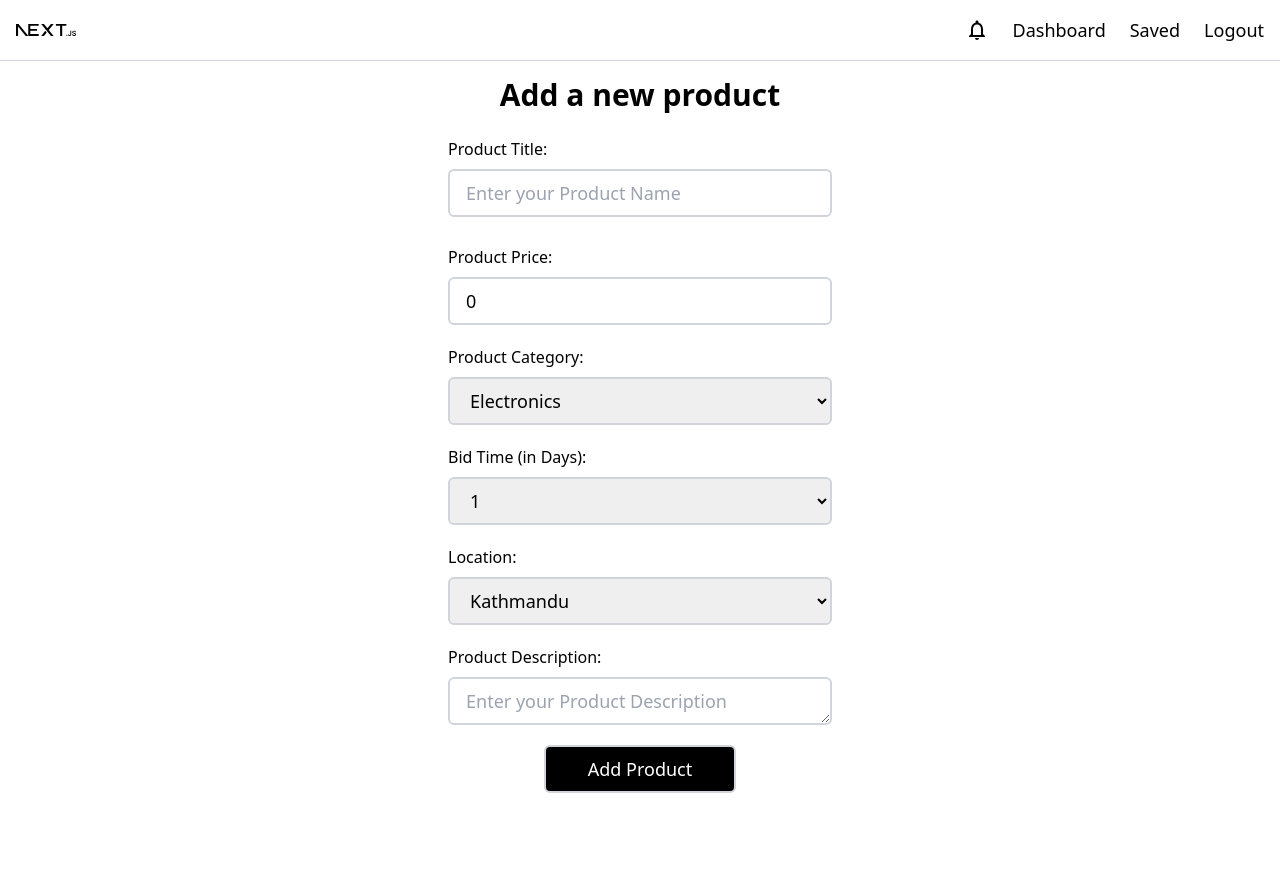
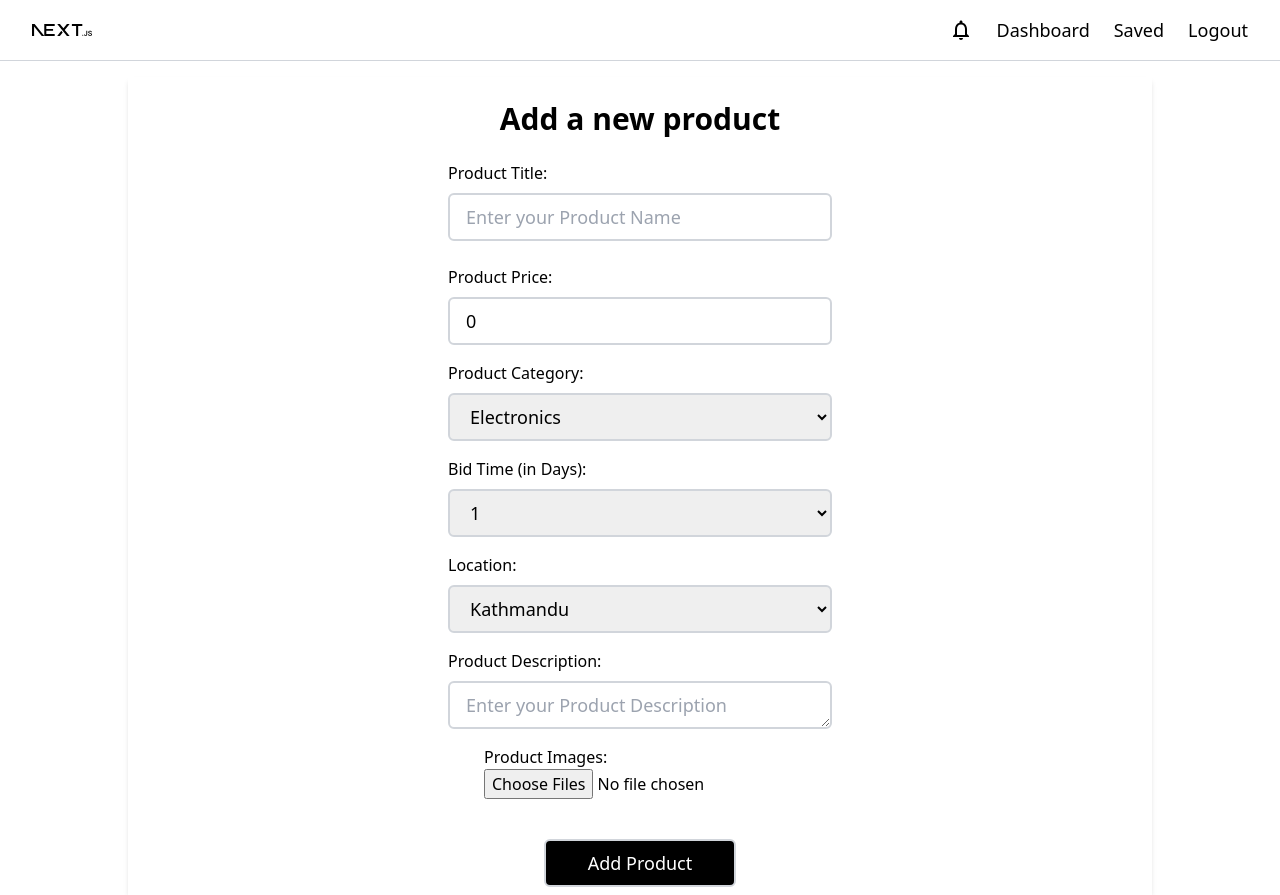
Before and after one commit to aabishkaryal/kuhackfest, a Next.js app in the folder frontend/: page /sell in a window 1280 px wide. Before the commit the page ends 800 px from the top, so only its background shows below. Built offline with nearby package versions, Linux system fonts and the light colour scheme.

Commit message:
feat: frontend | show all sell fields with multiple images

```diff
--- a/frontend/src/components/Header.tsx
+++ b/frontend/src/components/Header.tsx
@@ -15,7 +15,7 @@ export default function Header({}: HeaderProps) {
   }
 
   return (
-    <header className="flex flex-row justify-between px-4 py-4 w-full border-b-gray-300 border-b-[1px]">
+    <header className="flex flex-row justify-between items-center px-8 py-4 w-full border-b-gray-300 border-b-[1px]">
       <Logo />
       <NavLinks authenticated={authenticated} />
     </header>
--- a/frontend/src/components/ListingForm.tsx
+++ b/frontend/src/components/ListingForm.tsx
@@ -1,4 +1,4 @@
-import { useContext } from "react";
+import { useContext, useState } from "react";
 
 import { ErrorMessage, Field, Form, Formik } from "formik";
 
@@ -10,6 +10,7 @@ import {
 } from "@/types/Listings";
 import { createListing } from "@/lib/listing";
 import { locations } from "@/types/filter";
+import Image from "next/image";
 
 export default function ListingForm() {
   const pageValue = useContext(PageContext);
@@ -17,8 +18,10 @@ export default function ListingForm() {
   if (pageValue) {
     pageType = pageValue.pageType;
   }
+
+  const [images, setImages] = useState<File[]>([]);
   return (
-    <div className="w-4/5 max-w-1200 flex flex-col items-center justify-center">
+    <div className="w-4/5 max-w-1200 flex flex-col items-center justify-center shadow-md mt-4 py-2">
       <h1 className="text-3xl font-bold my-4">Add a new product</h1>
       <Formik
         initialValues={defaultCreateListingInput}
@@ -30,8 +33,8 @@ export default function ListingForm() {
           });
         }}
       >
-        {({ isSubmitting, setFieldValue }) => (
-          <Form className="flex flex-col space-y-3 items-center">
+        {({ isSubmitting, setFieldValue, getFieldHelpers }) => (
+          <Form className="flex flex-col space-y-2 items-center">
             <div className="flex flex-col my-2">
               <label htmlFor="title">Product Title:</label>
               <Field
@@ -138,6 +141,43 @@ export default function ListingForm() {
                 className="text-red-500"
               />
             </div>
+            <div className="flex flex-col my-2 justify-center">
+              <label htmlFor="images">Product Images:</label>
+              <input
+                type="file"
+                name="images"
+                id="images"
+                className="border-none"
+                accept="image/*"
+                multiple
+                onChange={(event) => {
+                  console.log(event.target.files);
+                  const newImages = [
+                    ...Array.from(event.target.files!),
+                    ...images,
+                  ].splice(0, 5);
+                  setImages(newImages);
+                  setFieldValue("images", Array.from(event.target.files!));
+                }}
+              />
+              <ErrorMessage
+                name="images"
+                component="div"
+                className="text-red-500"
+              />
+              <div className="flex flex-row space-x-4 my-4">
+                {images.map((image) => (
+                  <Image
+                    key={image.name}
+                    src={URL.createObjectURL(image)}
+                    width={100}
+                    height={100}
+                    alt="Product Image"
+                    className=""
+                  />
+                ))}
+              </div>
+            </div>
             <button
               type="submit"
               className="w-1/2 h-12 px-4 py-2 mt-4 bg-black text-white text-lg border-2 border-gray-300 rounded-md focus:outline-none focus:ring-2 focus:ring-gray-300"
--- a/frontend/src/components/Logo.tsx
+++ b/frontend/src/components/Logo.tsx
@@ -1,5 +1,10 @@
 import Image from "next/image";
+import Link from "next/link";
 
 export default function Logo() {
-  return <Image src="/next.svg" alt="Logo" width={60} height={60} />;
+  return (
+    <Link href="/">
+      <Image src="/next.svg" alt="Logo" width={60} height={60} />
+    </Link>
+  );
 }
--- a/frontend/src/pages/dashboard.tsx
+++ b/frontend/src/pages/dashboard.tsx
@@ -10,7 +10,8 @@ import { PageContext } from "@/context/PageContext";
 export default function Dashboard() {
   const router = useRouter();
   const pageState = useContext(PageContext);
-  pageState?.setPageType("dashboard");
+  if (pageState && pageState.pageType != "sell")
+    pageState.setPageType("dashboard");
   const userState = useContext(UserContext);
   useEffect(() => {
     if (!userState?.user) router.push("/");
--- a/frontend/src/pages/index.tsx
+++ b/frontend/src/pages/index.tsx
@@ -9,8 +9,8 @@ import { PageContext } from "@/context/PageContext";
 const inter = Inter({ subsets: ["latin"] });
 
 export default function Home() {
-  const dashboardState = useContext(PageContext);
-  dashboardState?.setPageType("index");
+  const pageState = useContext(PageContext);
+  if (pageState && pageState.pageType != "sell") pageState.setPageType("index");
 
   return (
     <div className="flex flex-col items-center w-full">
--- a/frontend/src/pages/saved.tsx
+++ b/frontend/src/pages/saved.tsx
@@ -10,7 +10,8 @@ import { PageContext } from "@/context/PageContext";
 export default function Dashboard() {
   const router = useRouter();
   const pageState = useContext(PageContext);
-  pageState?.setPageType("saved");
+  if (pageState && pageState.pageType != "sell") pageState.setPageType("saved");
+
   const userState = useContext(UserContext);
   useEffect(() => {
     if (!userState?.user) router.push("/");
--- a/frontend/src/pages/sell.tsx
+++ b/frontend/src/pages/sell.tsx
@@ -10,7 +10,7 @@ import ListingForm from "@/components/ListingForm";
 export default function Dashboard() {
   const router = useRouter();
   const pageState = useContext(PageContext);
-  pageState?.setPageType("sell");
+  if (pageState && pageState.pageType != "sell") pageState.setPageType("sell");
   const userState = useContext(UserContext);
   useEffect(() => {
     if (!userState?.user) router.push("/");
--- a/frontend/src/types/Listings.ts
+++ b/frontend/src/types/Listings.ts
@@ -41,7 +41,7 @@ export const CreateListingInputSchema = Yup.object().shape({
   title: Yup.string().required("Title is required"),
   description: Yup.string()
     .required("Description is required")
-    .length(100, "Description must be 100 characters long"),
+    .min(100, "Description must be 100 characters long"),
   price: Yup.number()
     .required("Price is required")
     .positive("Price must be positive"),
@@ -53,7 +53,9 @@ export const CreateListingInputSchema = Yup.object().shape({
     .min(1, "Time limit must be at least 1 day")
     .max(5, "Time limit must be at most 5 days"),
   location: Yup.string().required("Location is required").oneOf(locations),
-  images: Yup.array().min(1, "Please select at least 1 image"),
+  images: Yup.array()
+    .min(1, "Please select at least 1 image")
+    .max(5, "You can select at most 5 images"),
 });
 
 export const exampleListings: Listing[] = [
```
